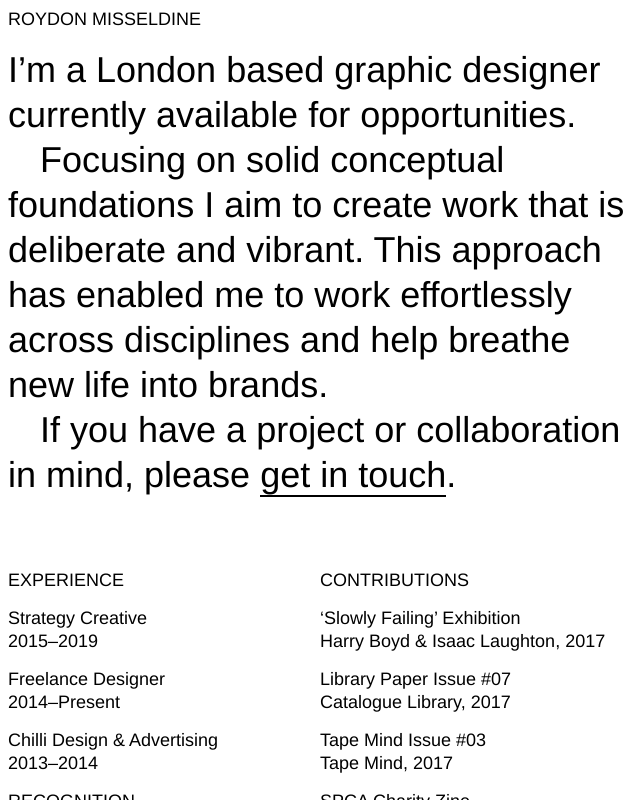
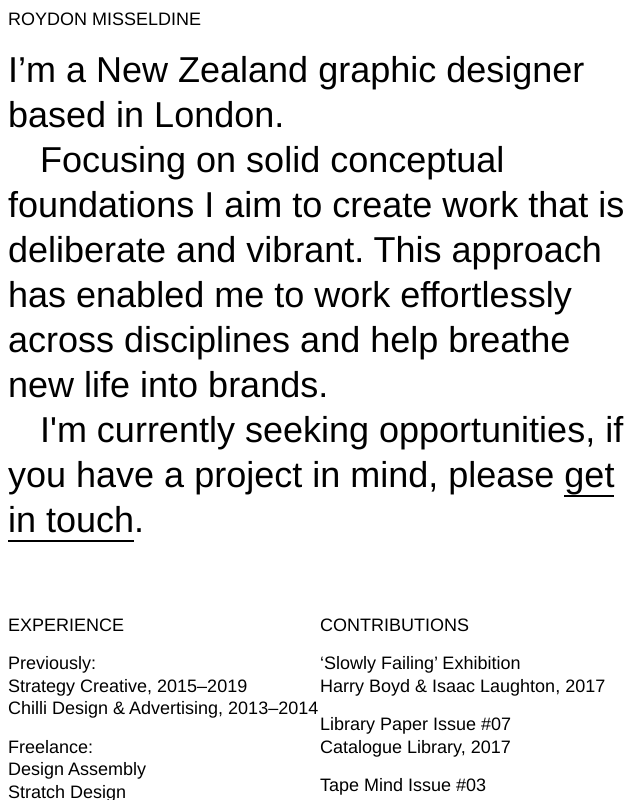
Before and after one commit to roydoncvm/roydoncvm.github.io, a plain HTML site: page index.html in a window 1280 px wide. Shown: the full height of the page, 0-643 px from the left. Drawn offline with nearby package versions, Linux system fonts and the light colour scheme.

Commit message:
Update London 2

```diff
--- a/index.html
+++ b/index.html
@@ -34,11 +34,11 @@
       <div class="left-half">
         <div class="intro">
 			<p class="topheading">ROYDON MISSELDINE</p>
-			<h1>I’m a London based graphic designer currently available for opportunities.</h1>
+			<h1>I’m a New Zealand graphic designer based in London.</h1>
 
 <h2>Focusing on solid conceptual foundations I aim to create work that is deliberate and vibrant. This approach has enabled me to work effortlessly across disciplines and help breathe new life into brands.</h2>
 
-<h2>If you have a project or collaboration in mind, please <a href="mailto:roydon@misseldine.co.nz">get in touch</a>.</h2>
+<h2>I'm currently seeking opportunities, if you have a project in mind, please <a href="mailto:roydon@misseldine.co.nz">get in touch</a>.</h2>
         </div>
 
 
@@ -48,20 +48,22 @@
             <div class="width25">
 
                 <p class="heading">Experience</p>
-            <ul>
-             <li>Strategy Creative</li>
-				<li>2015–2019</li>
-            </ul>
 
-            <ul>
-            <li>Freelance Designer</li>
-                <li>2014–Present</li>
+
+                      <ul>
+            <li>Previously:</li>
+                <li>Strategy Creative, 2015–2019</li>
+                <li>Chilli Design &amp; Advertising, 2013–2014</li>
              </ul>
 
+                          <ul>
+            <li>Freelance:</li>
+                <li>Design Assembly</li>
+                <li>Stratch Design</li>
+                <li>Powershop</li>
+                <li>Checks Downtown</li>
+             </ul>
 
-            <ul>
-            <li>Chilli Design &amp; Advertising</li>
-				<li>2013–2014</li>
 
 
 
@@ -70,8 +72,7 @@
 				<ul>
 
 					<li>Featured Creative </li>
-					<li>New Balance x Good As Gold <br>
-                        Campaign, 2017</li>
+					<li>New Balance x Good As Gold, 2017</li>
               </ul>
 
 				<ul>
```
